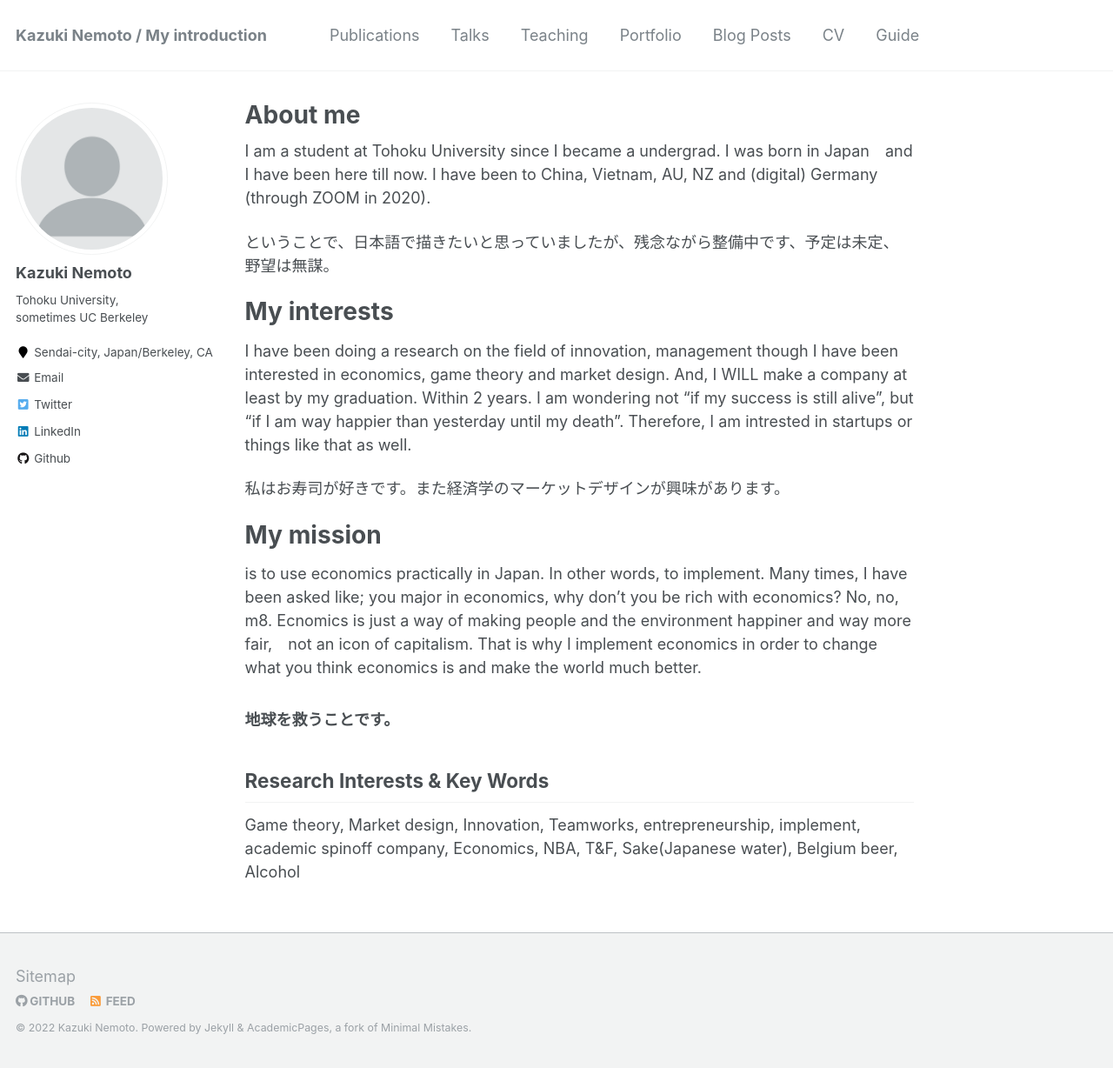
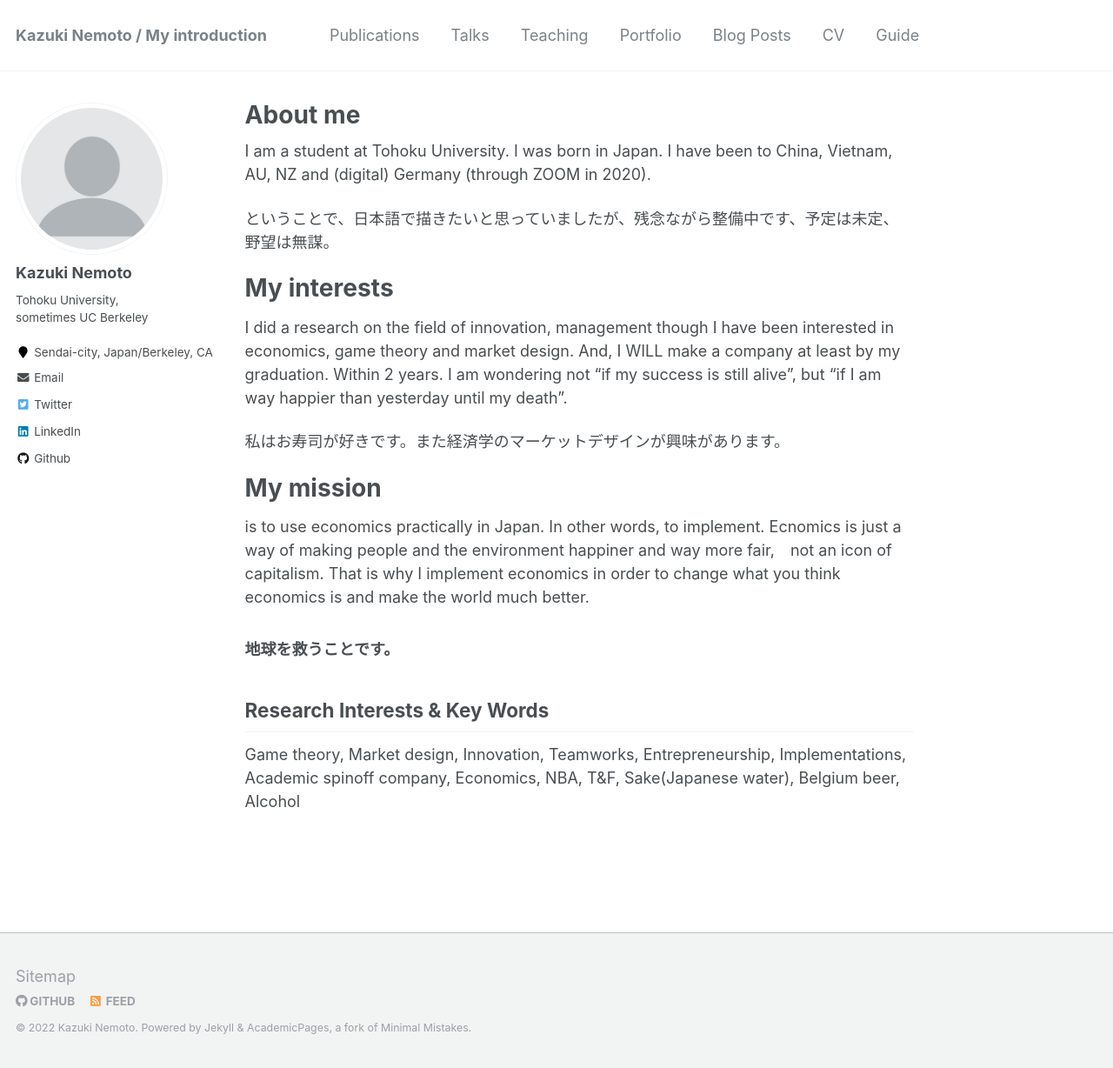
Before and after one commit to kazu-nemoto/kazu-nemoto.github.io, a Jekyll site: the page built from _pages/about.md, in a window 1280 px wide and 1228 px high. Shown: the whole window at 87% size. Built offline with Jekyll 4.4.1, drawn with Linux system fonts in a browser that asks for light colours.

Commit message:
Update about.md

```diff
--- a/_pages/about.md
+++ b/_pages/about.md
@@ -8,7 +8,7 @@
   - /about.html
 ---
 
-I am a student at Tohoku University since I became a undergrad. I was born in Japan　and I have been here till now. I have been to China, Vietnam, AU, NZ and (digital) Germany (through ZOOM in 2020).
+I am a student at Tohoku University. I was born in Japan. I have been to China, Vietnam, AU, NZ and (digital) Germany (through ZOOM in 2020).
 
 ということで、日本語で描きたいと思っていましたが、残念ながら整備中です、予定は未定、野望は無謀。
 
@@ -16,7 +16,7 @@
 
 My interests
 ======
-I have been doing a research on the field of innovation, management though I have been interested in economics, game theory and market design. And, I WILL make a company at least by my graduation.  Within 2 years. I am wondering not "if my success is still alive", but "if I am way happier than yesterday until my death". Therefore, I am intrested in startups or things like that as well.
+I did a research on the field of innovation, management though I have been interested in economics, game theory and market design. And, I WILL make a company at least by my graduation.  Within 2 years. I am wondering not "if my success is still alive", but "if I am way happier than yesterday until my death".
 
 私はお寿司が好きです。また経済学のマーケットデザインが興味があります。
 
@@ -24,10 +24,10 @@
 
 My mission
 ======
-is to use economics practically in Japan. In other words, to implement. Many times, I have been asked like; you major in economics, why don’t you be rich with economics? No, no, m8. Ecnomics is just a way of making people and the environment happiner and way more fair,　not an icon of capitalism. That is why I implement economics in order to change what you think economics is and make the world much better.
+is to use economics practically in Japan. In other words, to implement. Ecnomics is just a way of making people and the environment happiner and way more fair,　not an icon of capitalism. That is why I implement economics in order to change what you think economics is and make the world much better.
 
 ### 地球を救うことです。
 
 Research Interests & Key Words
 ------
-Game theory, Market design, Innovation, Teamworks, entrepreneurship, implement, academic spinoff company, Economics, NBA, T&F, Sake(Japanese water), Belgium beer, Alcohol
+Game theory, Market design, Innovation, Teamworks, Entrepreneurship, Implementations, Academic spinoff company, Economics, NBA, T&F, Sake(Japanese water), Belgium beer, Alcohol
```
